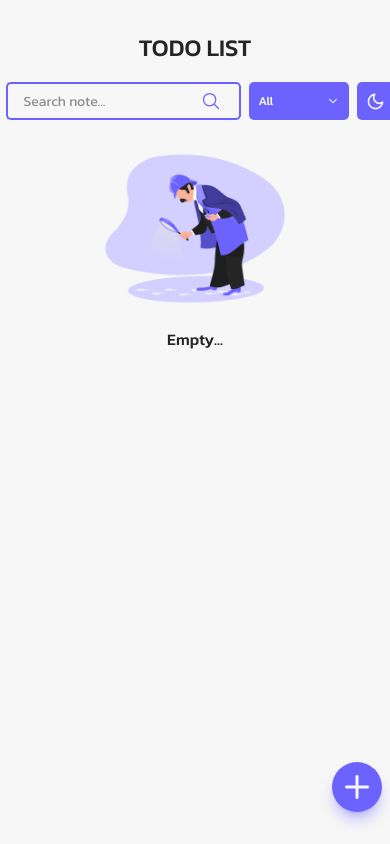
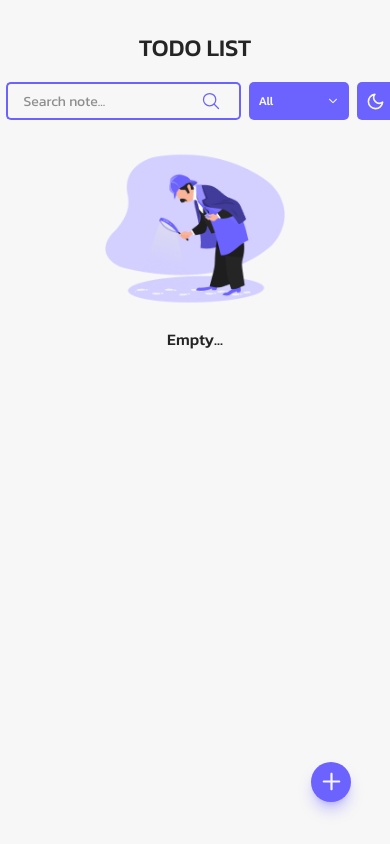
Before and after one commit to ArmenSyan/Todo-List-TS, a React (Vite) app: page / in a window 390 px wide. Built offline with nearby package versions, Linux system fonts and the light colour scheme.

Commit message:
Add button - responsive

```diff
--- a/src/Components/Add/AddTodoBtn.tsx
+++ b/src/Components/Add/AddTodoBtn.tsx
@@ -8,7 +8,7 @@ function AddTodoBtn() {
 
   }
   return (
-    <button onClick={setActive} className="w-[50px] h-[50px] hover:w-[55px] hover:h-[55px] rounded-[50px] bg-purple hover:bg-ph text-[48px] hover:text-[58px] shadow-lg shadow-purple/40 duration-200 right-[8px] hover:right-[6px] bottom-[32px] hover:bottom-[30px] hover:cursor-pointer text-white absolute flex justify-evenly items-center ">
+    <button onClick={setActive} className="w-[40px] h-[40px] rounded-[20px] md:w-[50px] md:h-[50px] md:rounded-[50px] bg-purple hover:bg-ph text-[35px] md:text-[48px] shadow-lg shadow-purple/40 duration-200 right-[10vw] bottom-[5vh] md:right-[8px] md:bottom-[32px] hover:cursor-pointer text-white absolute flex justify-evenly items-center ">
       <IoIosAdd />
     </button>
   )
```
